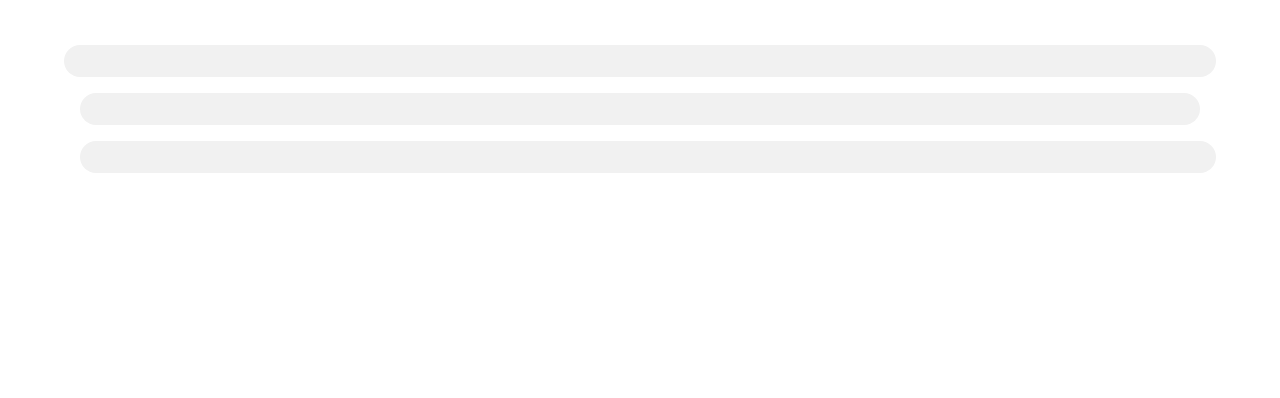
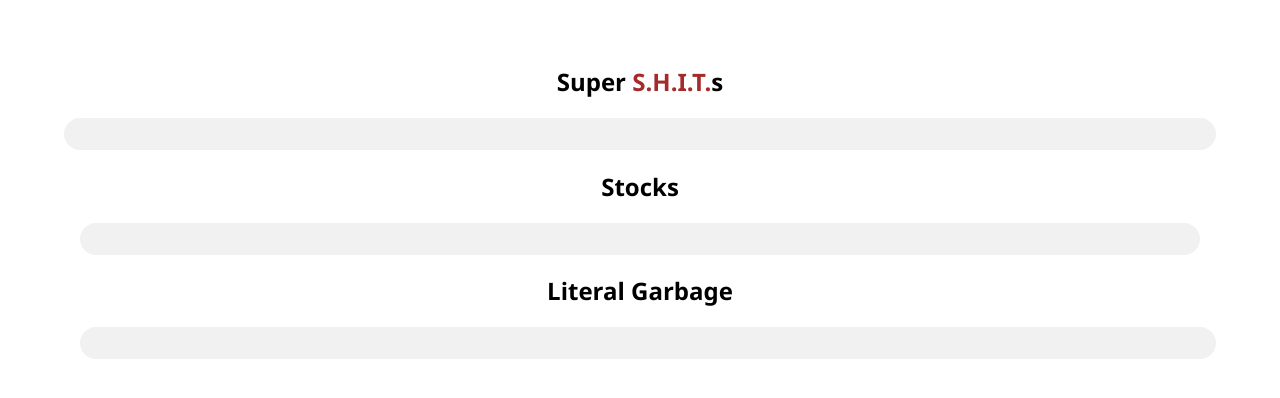
Before and after one commit to KermitFromge/Beantown-Bash-2023, a plain HTML site: page index.html in a window 1280 px wide. Shown: the part 394-792 px from the top of the page. Drawn offline with Linux system fonts and the light colour scheme.

Commit message:
last one fr fr

```diff
--- a/index.html
+++ b/index.html
@@ -10,12 +10,14 @@
 <button onclick="multiAddToTable()" id="shitton"> <span id="shit">S.H.I.T.</span><br>Yourself </button>
 <button onclick="changeMultiplier(5)" class="multi">5x</button>
 <button onclick="changeMultiplier(1)" class="multi">1x</button>
+<h2>Super <span id="shit">S.H.I.T.</span>s</h2>
 <div id="shitstar">
 
 </div>
+<h2>Stocks</h2>
 <div id="container">
 </div>
-
+<h2>Literal Garbage</h2>
 <div id="bottomshit">
 
 </div>
--- a/style.css
+++ b/style.css
@@ -84,3 +84,7 @@ h1 {
     display:flex;
     flex-direction: column;
 }
+
+h2 {
+    font-family: 'Segoe UI', Tahoma, Geneva, Verdana, sans-serif;
+}
```
